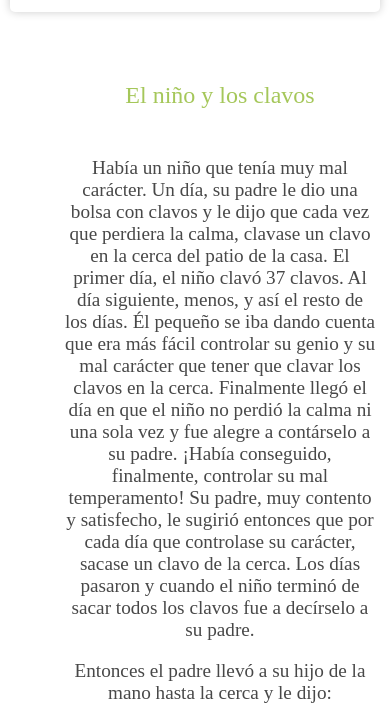
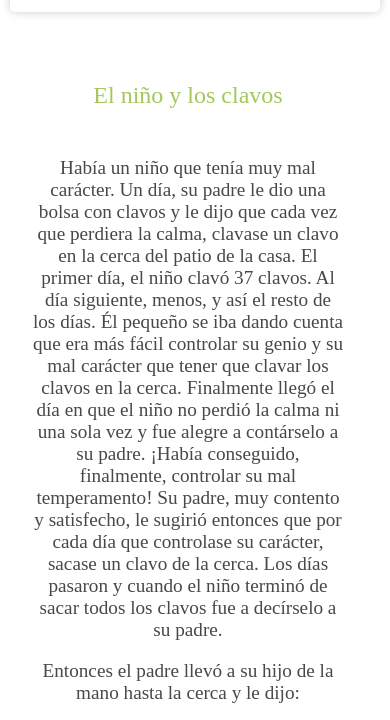
Before and after one commit to kennistark/patitasdeternura, a plain HTML site: page index.html in a window 390 px wide. Shown: the part 94-814 px from the top of the page. Drawn offline with Linux system fonts and the light colour scheme.

Commit message:
arreglo cuento 0.1

```diff
--- a/css/estilos.css
+++ b/css/estilos.css
@@ -114,7 +114,7 @@ a {
         align-items: center;
         flex-direction: column;
         top: 3em;
-        left: 4em;
+        left: 2em;
     }
     .titulo {
         color: #a5c75a;
```
